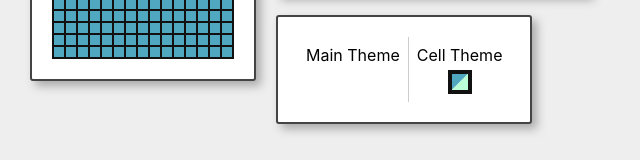
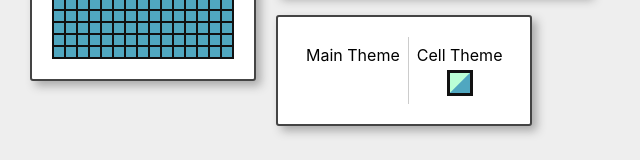
Before and after one commit to jjaramillom/game-of-life-2.0, a React (Create React App) app: page / in a window 1280 px wide. Shown: the part 155-315 px from the top of the page, without its empty margins (0-640 px from the left). Built offline with nearby package versions, Linux system fonts and the light colour scheme.

Commit message:
update theme selector

```diff
--- a/src/components/UI/ThemeSelectorIcon/ThemeSelectorIcon.module.scss
+++ b/src/components/UI/ThemeSelectorIcon/ThemeSelectorIcon.module.scss
@@ -1,5 +1,5 @@
-$icon-side: 16px;
-$border-width: 4px;
+$icon-side: 20px;
+$border-width: 3px;
 $inner-width: 33px;
 
 .theme_selector {
@@ -16,15 +16,15 @@ $inner-width: 33px;
     content: '';
     position: absolute;
     height: $inner-width;
-    width: 17px;
-    transform: rotate(45deg) translate(-15px, -5px);
+    width: $icon-side + 1px;
+    transform: rotate(45deg) translate(-15.5px, -5px);
   }
 
   &::after {
     content: '';
     position: absolute;
     height: $inner-width;
-    width: 17px;
-    transform: rotate(45deg) translate(2px, -5px);
+    width: $icon-side + 1px;
+    transform: rotate(45deg) translate(5.4px, -5px);
   }
 }
--- a/src/components/UI/ThemeSelectorIcon/ThemeSelectorIcon.tsx
+++ b/src/components/UI/ThemeSelectorIcon/ThemeSelectorIcon.tsx
@@ -15,10 +15,10 @@ const ThemeSelectorIcon = ({ innerColor, outerColor, borderColor, onClick }: Pro
   const style = css`
     border-color: ${borderColor};
     &:before {
-      background-color: ${outerColor};
+      background-color: ${innerColor};
     }
     &:after {
-      background-color: ${innerColor};
+      background-color: ${outerColor};
     }
   `;
 
--- a/src/containers/ThemeSelector/ThemeSelector.tsx
+++ b/src/containers/ThemeSelector/ThemeSelector.tsx
@@ -13,22 +13,14 @@ const ThemeSelector = () => {
     cellBorderColor,
     setCellColor,
     setCellFilledColor,
-    setCellBorderColor,
   } = useContext(cellThemeContext);
 
-  const changeTheme = (
-    cellColor: string,
-    cellFilledColor: string,
-    cellBorderColor: string
-  ) => {
-    console.log('change');
-
+  const changeTheme = (cellColor: string, cellFilledColor: string) => {
     setCellColor(cellColor);
     setCellFilledColor(cellFilledColor);
-    setCellBorderColor(cellBorderColor);
   };
 
-  console.log(Object.values(themeMap))
+  console.log(Object.values(themeMap));
 
   return (
     <Card>
@@ -52,7 +44,7 @@ const ThemeSelector = () => {
                 {Object.values(themeMap).map((o: CellTheme, i: number) => (
                   <div className={classes.icon_wrapper} key={i}>
                     <ThemeSelectorIcon
-                      onClick={() => changeTheme(o.cell, o.filledCell, o.border)}
+                      onClick={() => changeTheme(o.cell, o.filledCell)}
                       innerColor={o.filledCell}
                       outerColor={o.cell}
                       borderColor={o.border}
--- a/src/state/CellThemeProvider.tsx
+++ b/src/state/CellThemeProvider.tsx
@@ -11,12 +11,23 @@ export const themeMap = {
     filledCell: '#eeff00',
     border: '#ccc',
   },
-  'honey': {
+  honey: {
     cell: '#F7A072',
     filledCell: '#00A7E1',
     border: '#D9E5D6',
   },
 };
+
+export const colors = [
+  '#D9E5D6',
+  '#00A7E1',
+  '#F7A072',
+  '#FF9B42',
+  '#8783D1',
+  '#D1ABAD',
+  '#F4ACB7',
+  '#0a0a0a',
+];
 
 interface CellThemeContext {
   cellColor: string;
```
Also changed, not shown: 1 other file (tests, documents, lock files or other folders).
